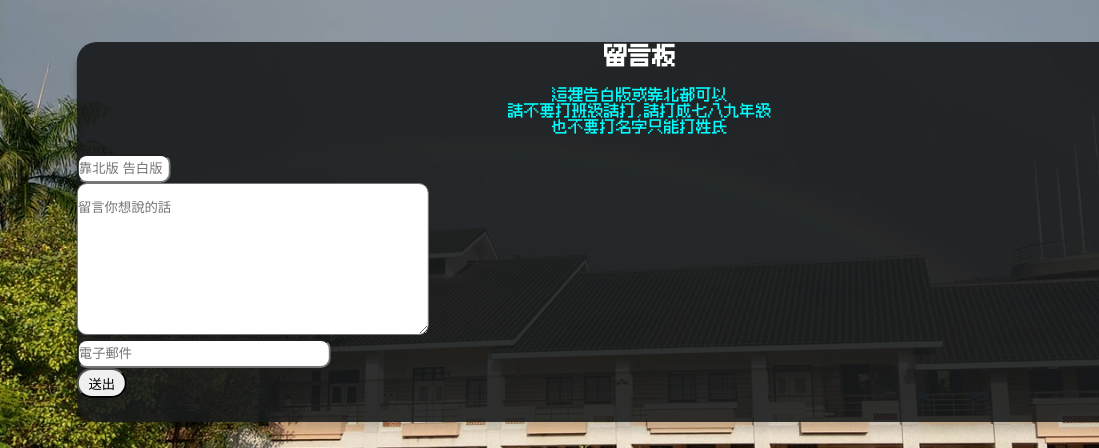
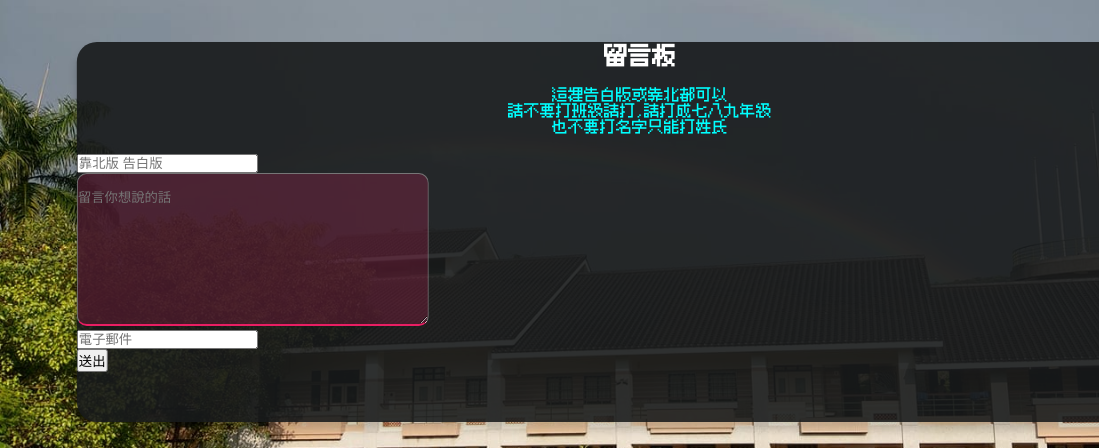
Before and after one commit to XiaoHei14/kaobeischool, a plain HTML site: page index.html in a window 1280 px wide. Shown: the part 200-648 px from the top of the page, 0-1099 px from the left. Drawn offline with nearby package versions, Linux system fonts and the light colour scheme.

Commit message:
Update index.html
updata theme

```diff
--- a/index.html
+++ b/index.html
@@ -30,26 +30,26 @@
         <br>請不要打班級請打,請打成七八九年級
         <br>也不要打名字只能打姓氏
       </p>
-      <a class="community" href="https://www.instagram.com/yanhanliouyanban570801_school/">
+      <a class="community" href="https://www.instagram.com/">
         <img src="img/ig.png">
       </a>
       <a class="community" href="https://twitter.com/yan_he42517">
         <img src="img/twitter.png">
       </a>
-      <div class="wrap-input100 validate-input" data-validate="發送的版為必填">
-        <input style="width:90px; height:25px; line-height:50px; border-radius: 10px;" id="name" class="input100" type="text" placeholder="靠北版 告白版">
+      <div class="wrap-input100 validate-input text" data-validate="發送的版為必填">
+        <input id="name" class="input100" type="text" placeholder="靠北版 告白版">
         <span class="focus-input100"></span>
       </div>
         <div class="wrap-input100" data-validate="Message is required">
-            <textarea id="message" class="input100" style="width:350px; height:150px; line-height:50px; padding:0.1px; border-radius: 10px;" placeholder="留言你想說的話"></textarea>
+            <textarea id="message" class="input100" style="width:350px; height:150px; line-height:50px; padding:0.1px; border-radius: 10px; background: rgba(233, 30, 99, 0.2); border-bottom: 0.2em solid #E91E63; color: #E91E63;" placeholder="留言你想說的話"></textarea>
             <span class="focus-input100"></span>
           </div>
-        <div class="wrap-input100">
-          <input style="width:250px; height:25px; line-height:50px; border-radius: 10px;" id="email" class="input100" type="text" placeholder="電子郵件">
+        <div class="wrap-input100 text">
+          <input id="email" class="input100" type="text" placeholder="電子郵件">
           <span class="focus-input100"></span>
         </div>
         <div class="container-contact100-form-btn">
-            <button style="width: 50px;  height:30px; border-radius: 99em;" class="contact100-form-btn">
+            <button class="button button1" class="contact100-form-btn">
               送出
             </button>
           </div>
```
